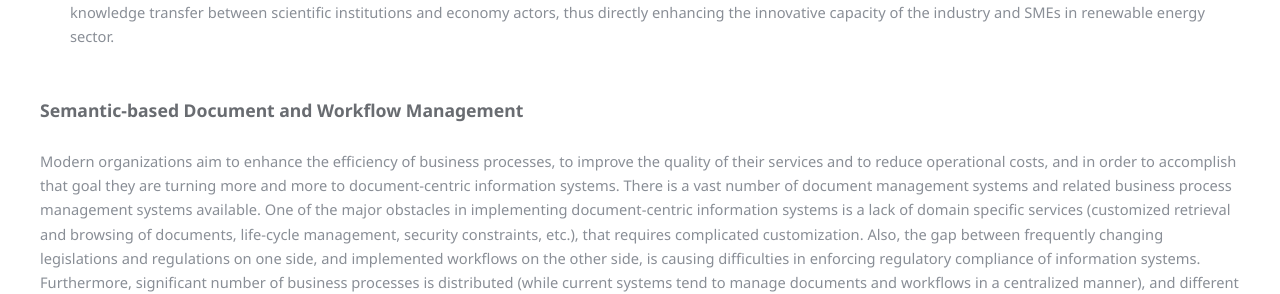
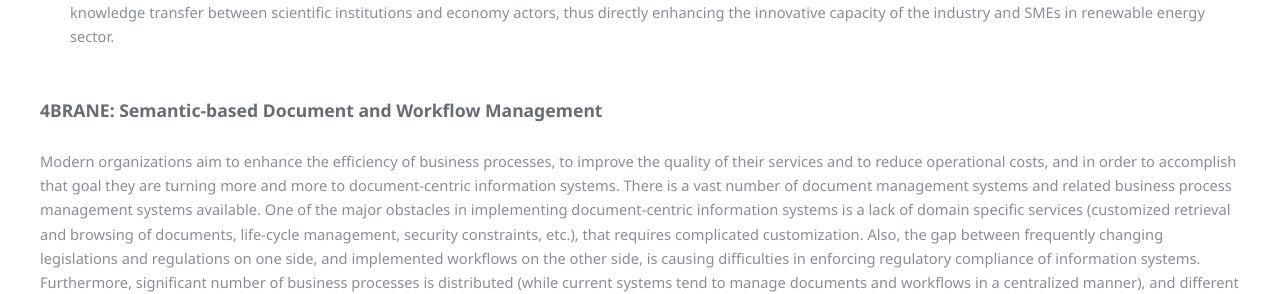
Before and after one commit to unsftn/informatika, a Jekyll site: the page built from 02-projects.md, in a window 1280 px wide and 900 px high, scrolled down 1460 px. Shown: the part 162-456 px from the top of the window. Built offline with Jekyll 4.4.1, drawn with Linux system fonts in a browser that asks for light colours.

Commit message:
Dodata skracenica 4BRANE

```diff
--- a/02-projects.md
+++ b/02-projects.md
@@ -110,7 +110,7 @@
 institutions and economy actors, thus directly enhancing the innovative
 capacity of the industry and SMEs in renewable energy sector.
 
-### <a name="4BRANE"></a> Semantic-based Document and Workflow Management
+### <a name="4BRANE"></a> 4BRANE: Semantic-based Document and Workflow Management
 
 Modern organizations aim to enhance the efficiency of business processes,
 to improve the quality of their services and to reduce operational costs,
```
